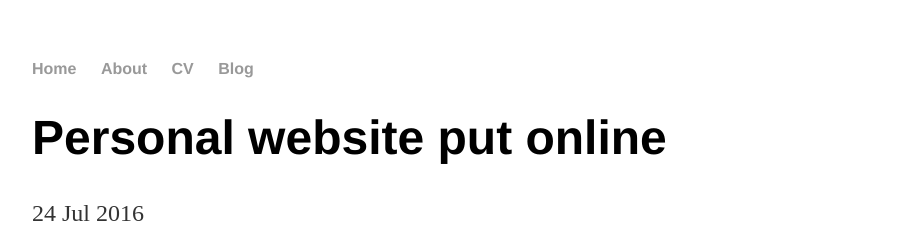
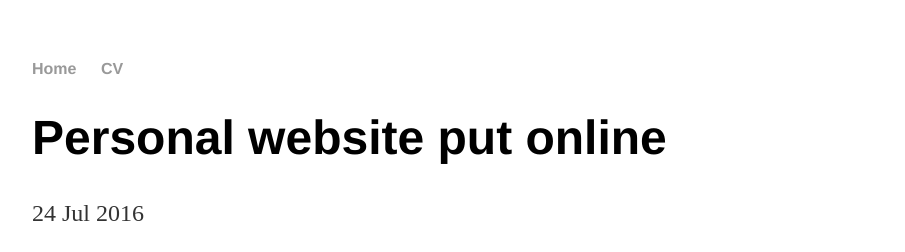
Before and after one commit to pmaetzig/pmaetzig.github.io, a Jekyll site: the page built from _posts/2016-07-24-site-launched.md, in a window 1280 px wide. Shown: the top 252 px of the page, without its empty margins (160-1065 px from the left). Built offline with Jekyll 4.4.1, drawn with Linux system fonts in a browser that asks for light colours.

Commit message:
changed _layouts/default.html (blog, about removed)

```diff
--- a/_layouts/default.html
+++ b/_layouts/default.html
@@ -9,9 +9,7 @@
       <nav>
           <ul>
               <li><a href="/">Home</a></li>
-              <li><a href="/about">About</a></li>
               <li><a href="/cv">CV</a></li>
-              <li><a href="/blog">Blog</a></li>
           </ul>
       </nav>
       <div class="container">
```
